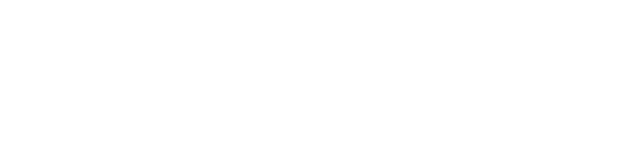
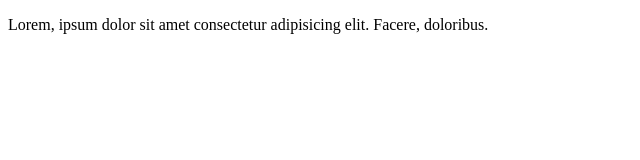
Before and after one commit to damianrobert/learn-git, a plain HTML site: page index.html in a window 1280 px wide. Shown: the whole page, without its empty margins (0-640 px from the left). Drawn offline with Linux system fonts and the light colour scheme.

Commit message:
update index file

```diff
--- a/index.html
+++ b/index.html
@@ -6,6 +6,6 @@
     <title>Git Website</title>
 </head>
 <body>
-
+    <p>Lorem, ipsum dolor sit amet consectetur adipisicing elit. Facere, doloribus.</p>
 </body>
 </html>
```
